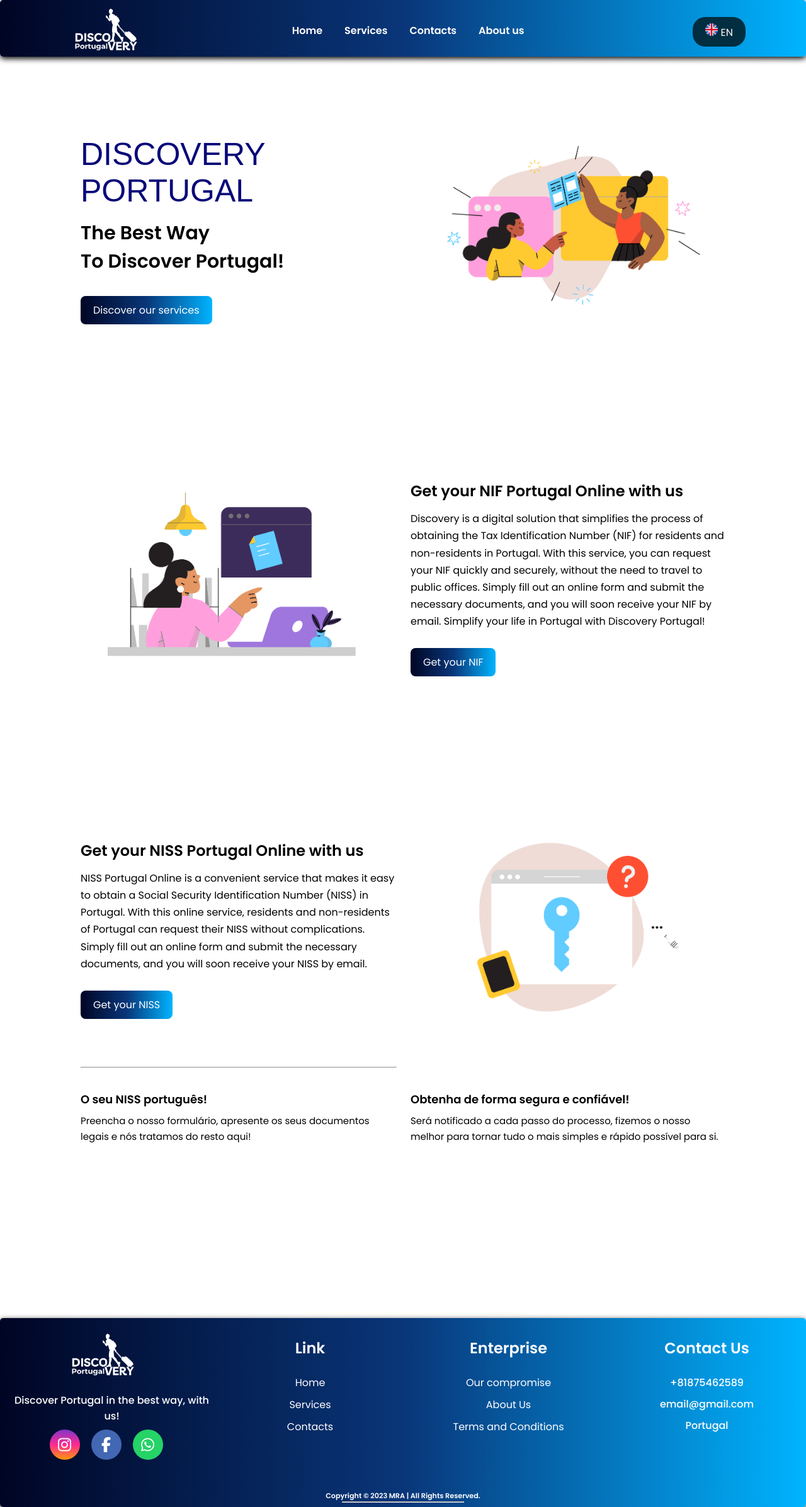
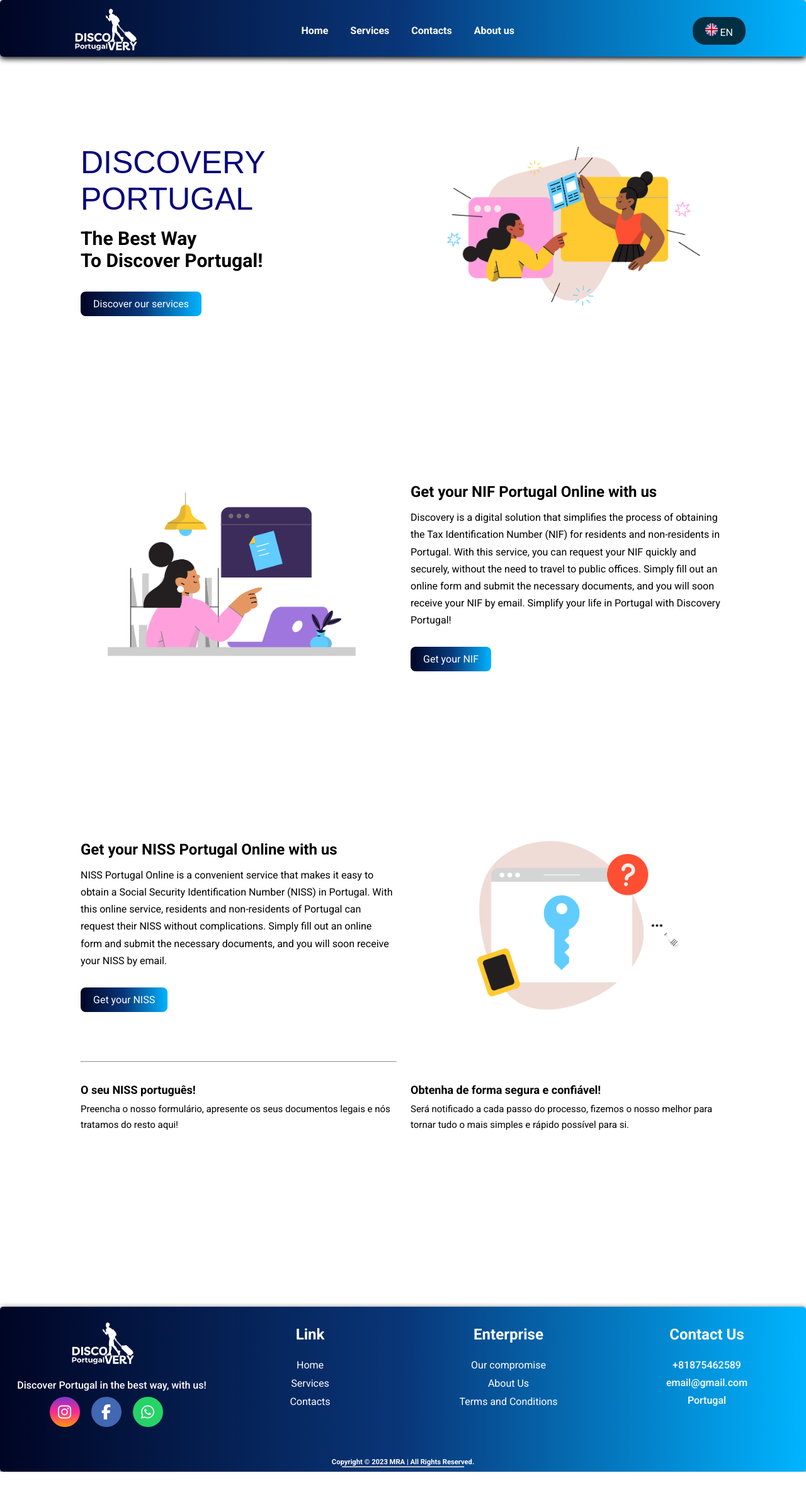
Before and after one commit to MRA-Web/dscovery-portugal, a PHP site: page /en.html in a window 1280 px wide. Shown: the whole page at 63% size. After the commit the page ends 2337 px from the top, so only its background shows below. Run offline with PHP 8.4, Linux system fonts and the light colour scheme.

Commit message:
Ajeitando a fonte

```diff
--- a/site/style.css
+++ b/site/style.css
@@ -1,8 +1,8 @@
-@import url('https://fonts.googleapis.com/css2?family=Poppins:wght@300;400;500;600&display=swap');
+@import url("https://fonts.googleapis.com/css2?family=Roboto:ital,wght@0,100;0,300;0,400;0,500;0,700;0,900;1,100;1,300;1,400;1,500;1,700;1,900&display=swap");
 *{
     margin: 0;
     padding: 0;
-    font-family: 'Poppins', sans-serif;
+    font-family: 'Roboto', sans-serif;
     text-decoration: none !important;
 }
 header{
```
